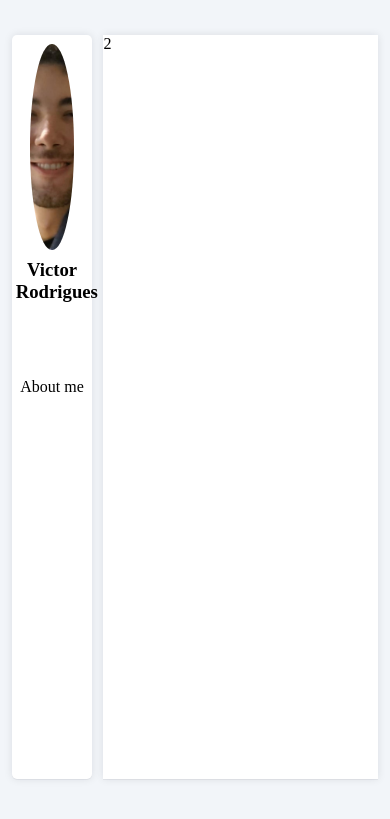
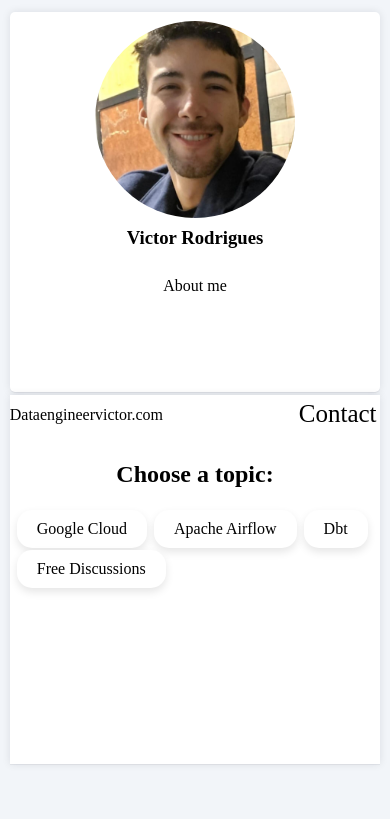
Before and after one commit to victorcresp-io/my_blog, a Flask app: page / in a window 390 px wide. Shown: the top 819 px of the page. Run offline with Flask 3, Linux system fonts and the light colour scheme; some libraries are stand-ins or nearby versions.

Commit message:
criando menu de navegação e deixando o site responsivo para celular

```diff
--- a/app/static/main_pg.css
+++ b/app/static/main_pg.css
@@ -20,7 +20,6 @@ body {
     height: 98%;
     width: 98%;
     background-color: #F2F5F9;
-
 }
 
 #item-projetos {
@@ -28,6 +27,33 @@ body {
     width: 75%;
     background-color: #FFF;
     box-shadow: rgba(17, 17, 26, 0.05) 0px 1px 0px, rgba(17, 17, 26, 0.1) 0px 0px 8px;
+    display: flex;
+    flex-direction: column;
+}
+
+#navegacao {
+    height: 42px;
+    width: 99%;
+    margin-bottom: 5px;
+    display: flex;
+    align-items: center;
+    justify-content: space-between;
+}
+
+item-home-site {
+    width: 20%;
+    height: 30px;
+    font-size: 25px;
+}
+
+.item-nav {
+    height: 30px;
+    font-size: 25px;
+}
+
+#ultimas-postagens {
+    height: 70%;
+    width: 99%;
 }
 
 #item-sobre {
@@ -60,7 +86,6 @@ body {
 .social-link {
     margin: 0px 6px;
     font-size: 25px;
-    gap: 10px;
     border-radius: 4px;
     background-color: #F2F5F9;
     color: #2C2D2E;
@@ -69,12 +94,12 @@ body {
     align-items: center;
     justify-content: center;
 
-    transition: all 0.1s;
+    transition: transform 0.3s ease, box-shadow 0.3s ease;
 }
 
 .social-link:hover {
     color: #fff;
-    padding: 7px 7px 13px 7px;
+    padding: 3px 3px 9px 3px;
     font-size: 30px;
     background: #107fd2;
     transform: translateY(-10px)
@@ -104,3 +129,80 @@ img {
     border-radius: 50%;
     object-fit: cover;
 }
+
+#title {
+    text-align: center;
+    margin: 0 0 4 0;
+}
+
+#ultimas-postagens {
+    display: flex;
+    justify-content: center;
+    align-content: flex-start;
+    flex-wrap: wrap;
+}
+
+@media (max-width: 720px) {
+    #ultimas-postagens {
+        display: flex;
+        justify-content: flex-start;
+        align-content: flex-start;
+        flex-wrap: wrap;
+    }
+}
+
+@media (max-width: 550px) {
+
+    #caixa-central {
+        margin-top: 2px;
+    }
+
+    #centralizar-sub-caixa {
+        display: flex;
+        align-items: center;
+        flex-direction: column;
+        justify-content: space-between;
+        height: 99%;
+        width: 99%;
+        background-color: #F2F5F9;
+    }
+
+    #item-projetos {
+        margin-top: 3px;
+        height: 45vh;
+        width: 95vw;
+    }
+
+    #item-sobre {
+    height: 45vh;
+    width: 95vw;
+    }
+
+    #img {
+        height: 45vh;
+    }
+}
+
+.card {
+    margin-top: 2px;
+    margin-left: 7px;
+    background-color: #ffffff;
+    padding: 10px 20px;
+    border-radius: 15px;
+    box-shadow: 0 4px 8px rgba(0,0,0,0.1);
+    text-align: center;
+    width: auto;
+    height: auto;
+    transition: transform 0.3s ease, box-shadow 0.3s ease;
+    cursor: default;
+    display: block;
+    text-decoration: none;
+    color: inherit;
+
+}
+
+.card:hover {
+    transform: translateY(-5px);
+    box-shadow: 0 8px 16px rgba(0,0,0,0.2);
+    cursor: pointer;
+}
--- a/app/templates/main_pg.html
+++ b/app/templates/main_pg.html
@@ -24,7 +24,21 @@
                 </div>
                 <div id="sobre">About me</div>
             </div>
-            <div id="item-projetos">2</div>
+            <div id="item-projetos">
+                <nav id="navegacao">
+                    <div>
+                        <span id="item-home-site">Dataengineervictor.com</span>
+                    </div>
+                    <span class="item-nav">Contact</span>
+                </nav>
+                <div id="title"><h2>Choose a topic:</h2></div>
+                <div id="ultimas-postagens">
+                    <a class="card" href="">Google Cloud</a>
+                    <a class="card" href="">Apache Airflow</a>
+                    <a class="card" href="">Dbt</a>
+                    <a class="card" href="">Free Discussions</a>
+                </div>
+            </div>
         </div>
     </div>
 </body>
```
